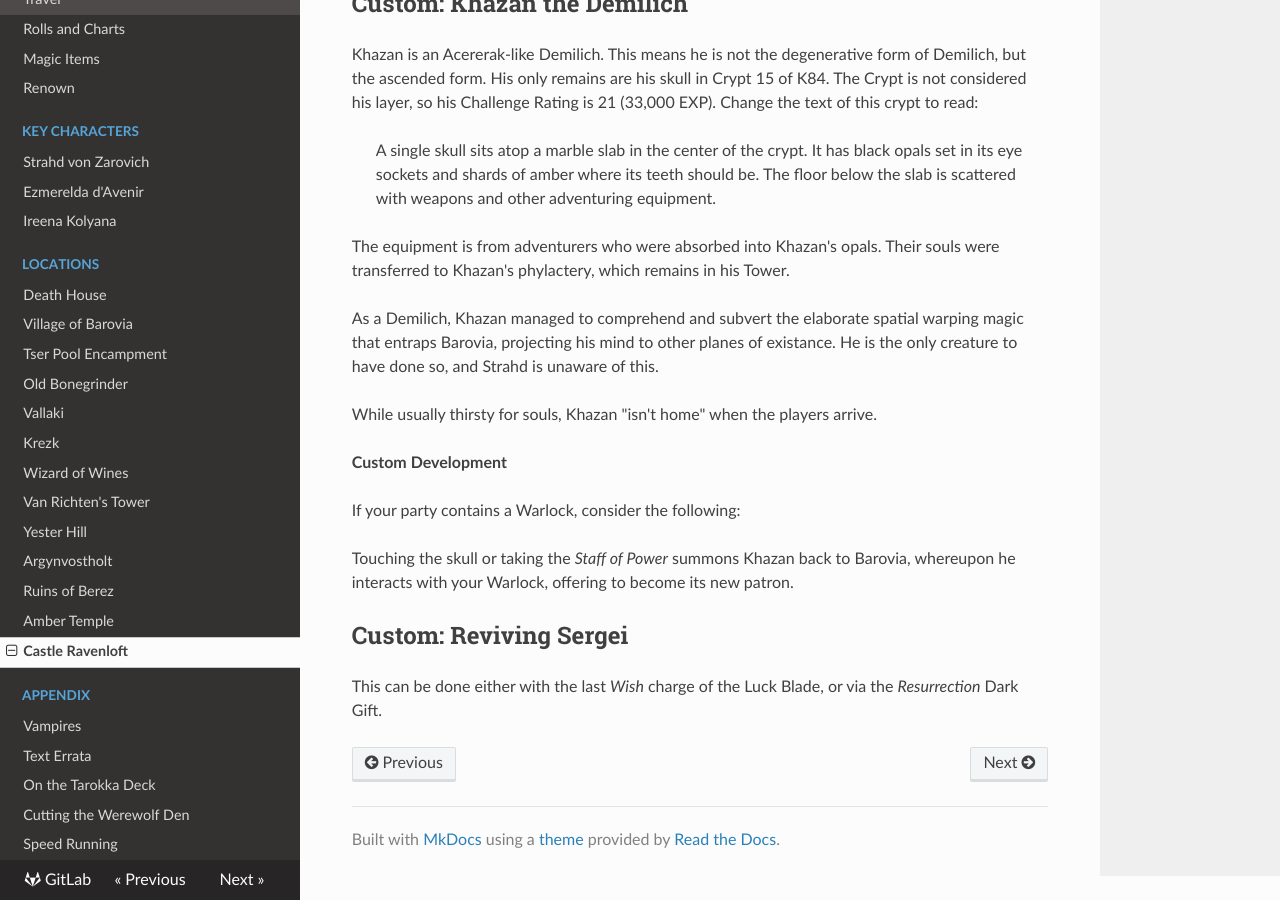
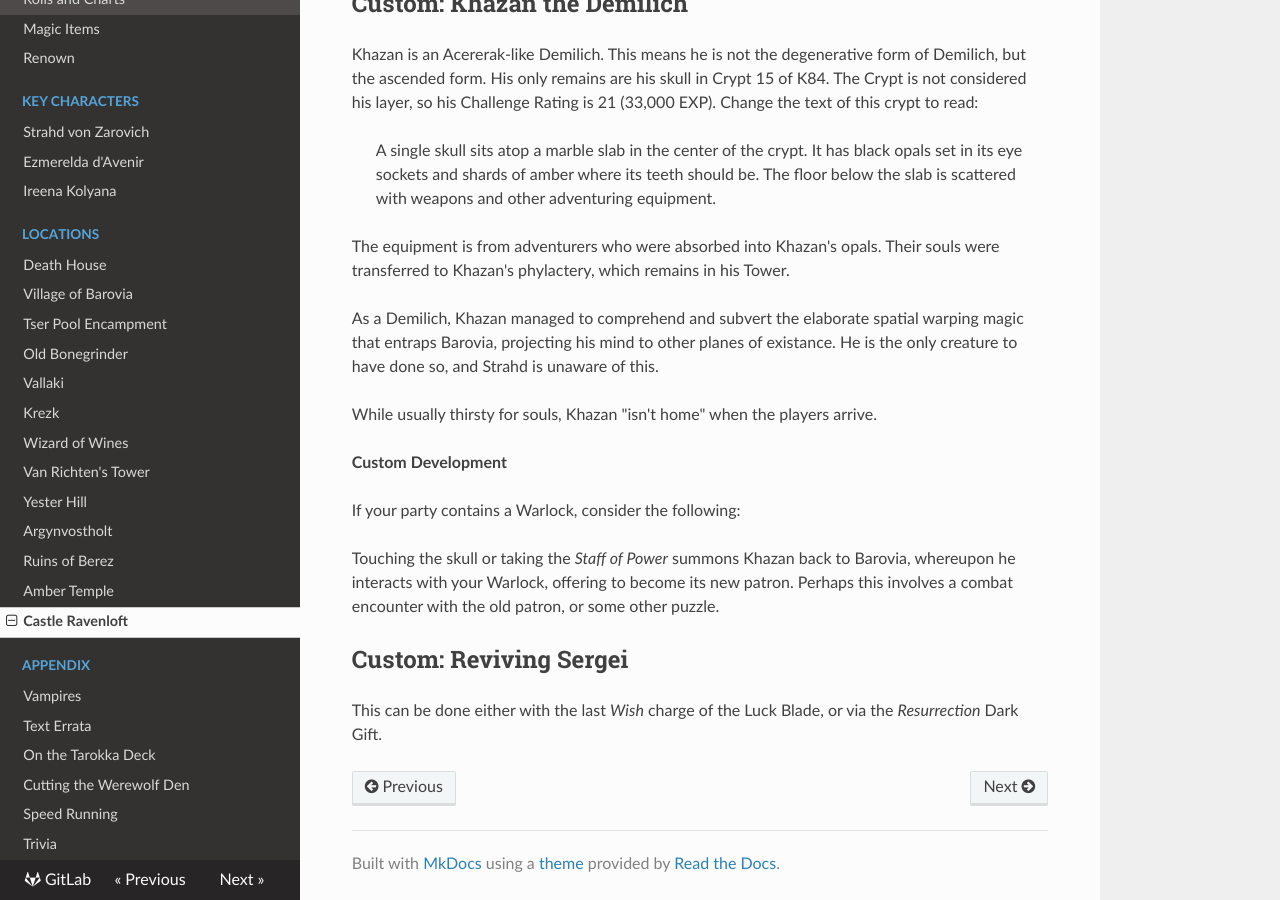
Before and after one commit to fosskers/curse-of-strahd, an MkDocs documentation site: the page built from cos/ravenloft.md, in a window 1280 px wide and 900 px high, scrolled down 4715 px. Built offline with MkDocs 1.6.1, drawn with Linux system fonts in a browser that asks for light colours; nearby versions of some CDN libraries; old or Windows-style settings are respelled for this version of MkDocs.

Commit message:
New `Trivia` section

```diff
--- a/cos/ravenloft.md
+++ b/cos/ravenloft.md
@@ -190,7 +190,8 @@
 
 Touching the skull or taking the *Staff of Power* summons Khazan back to
 Barovia, whereupon he interacts with your Warlock, offering to become its new
-patron.
+patron. Perhaps this involves a combat encounter with the old patron, or some
+other puzzle.
 
 ## Custom: Reviving Sergei
 
--- a/mkdocs.yml
+++ b/mkdocs.yml
@@ -36,6 +36,7 @@
     - On the Tarokka Deck: tarokka.md
     - Cutting the Werewolf Den: werewolves.md
     - Speed Running: speedrun.md
+    - Trivia: trivia.md
 
 markdown_extensions:
 - toc:
```
Also changed, not shown: cos/trivia.md (added, +24 -0 lines).
